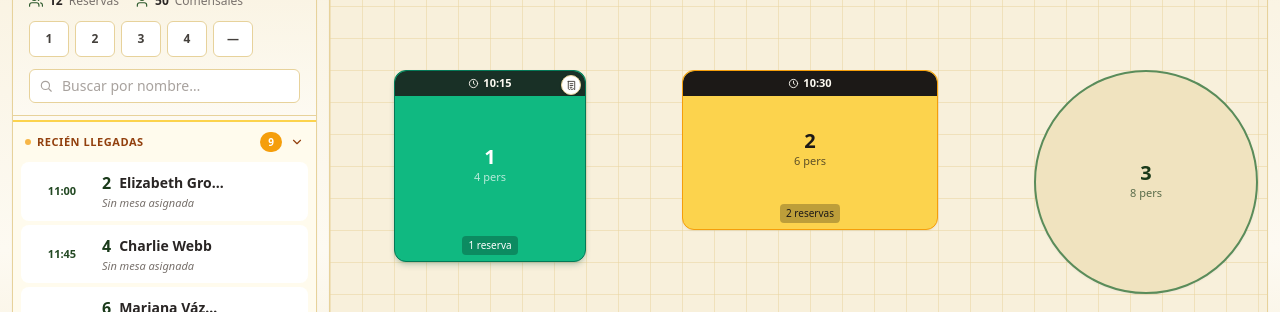
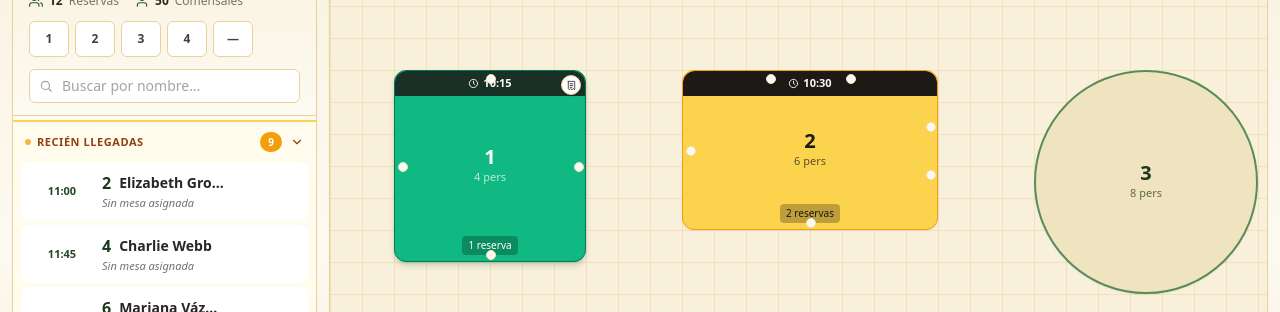
Before and after one commit to joak990/restgofront, a React (Vite) app: page /demo/reservas in a window 1280 px wide. Shown: the part 150-462 px from the top of the page. Built offline with nearby package versions, Linux system fonts and the light colour scheme; no server answers.

Commit message:
feat(mesas): render chairs around tables based on capacity

```diff
--- a/src/components/reservations/TableNode.tsx
+++ b/src/components/reservations/TableNode.tsx
@@ -39,6 +39,75 @@ export default function TableNode({
     width: `${table.ancho * 32}px`,
     minHeight: `${table.alto * 32}px`,
   };
+
+  // Render chairs around the table based on capacity
+  const chairSize = 10; // px
+  const tableW = table.ancho * 32;
+  const tableH = table.alto * 32;
+
+  function getChairPositions(cap: number) {
+    const positions: { left: number; top: number }[] = [];
+    if (cap <= 0) return positions;
+
+    if (table.forma === "round") {
+      const cx = tableW / 2;
+      const cy = tableH / 2;
+      const radius = Math.min(tableW, tableH) / 2 + 8; // outside the table edge
+      for (let i = 0; i < cap; i++) {
+        const angle = (i / cap) * Math.PI * 2 - Math.PI / 2; // start at top
+        const left = cx + Math.cos(angle) * radius - chairSize / 2;
+        const top = cy + Math.sin(angle) * radius - chairSize / 2;
+        positions.push({ left, top });
+      }
+    } else {
+      // distribute chairs across four sides roughly equally
+      const base = Math.floor(cap / 4);
+      let rem = cap % 4;
+      const counts = [base, base, base, base];
+      for (let s = 0; s < rem; s++) counts[s]++;
+
+      const margin = 8;
+      // top
+      if (counts[0] > 0) {
+        for (let i = 0; i < counts[0]; i++) {
+          const t = (i + 1) / (counts[0] + 1);
+          const left = margin + t * (tableW - 2 * margin) - chairSize / 2;
+          const top = margin - chairSize / 2;
+          positions.push({ left, top });
+        }
+      }
+      // right
+      if (counts[1] > 0) {
+        for (let i = 0; i < counts[1]; i++) {
+          const t = (i + 1) / (counts[1] + 1);
+          const left = tableW - margin - chairSize / 2;
+          const top = margin + t * (tableH - 2 * margin) - chairSize / 2;
+          positions.push({ left, top });
+        }
+      }
+      // bottom
+      if (counts[2] > 0) {
+        for (let i = 0; i < counts[2]; i++) {
+          const t = (i + 1) / (counts[2] + 1);
+          const left = margin + t * (tableW - 2 * margin) - chairSize / 2;
+          const top = tableH - margin - chairSize / 2;
+          positions.push({ left, top });
+        }
+      }
+      // left
+      if (counts[3] > 0) {
+        for (let i = 0; i < counts[3]; i++) {
+          const t = (i + 1) / (counts[3] + 1);
+          const left = margin - chairSize / 2;
+          const top = margin + t * (tableH - 2 * margin) - chairSize / 2;
+          positions.push({ left, top });
+        }
+      }
+    }
+    return positions;
+  }
+
+  const chairPositions = getChairPositions(table.capacidad);
 
   const shapeClass = table.forma === "round" ? "rounded-full" : "rounded-xl";
 
@@ -95,6 +164,16 @@ export default function TableNode({
         </span>
       </div>
 
+      {/* Chairs */}
+      {chairPositions.map((p, idx) => (
+        <span
+          key={idx}
+          aria-hidden
+          className="absolute rounded-full bg-cream-50 border border-cream-200"
+          style={{ width: chairSize, height: chairSize, left: p.left, top: p.top }}
+        />
+      ))}
+
       {/* Footer: badge de reservas */}
       {typeof reservationCount === "number" && reservationCount > 0 && (
         <div className="w-full pb-1.5 flex justify-center">
```
